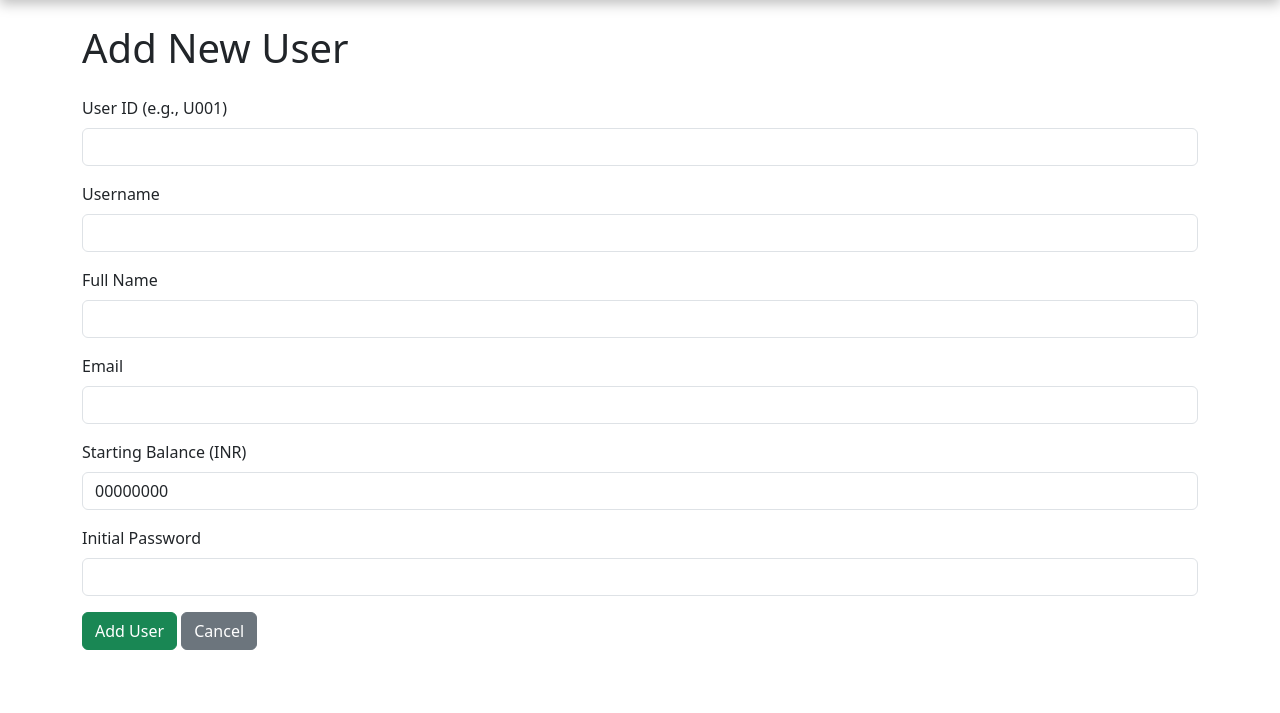
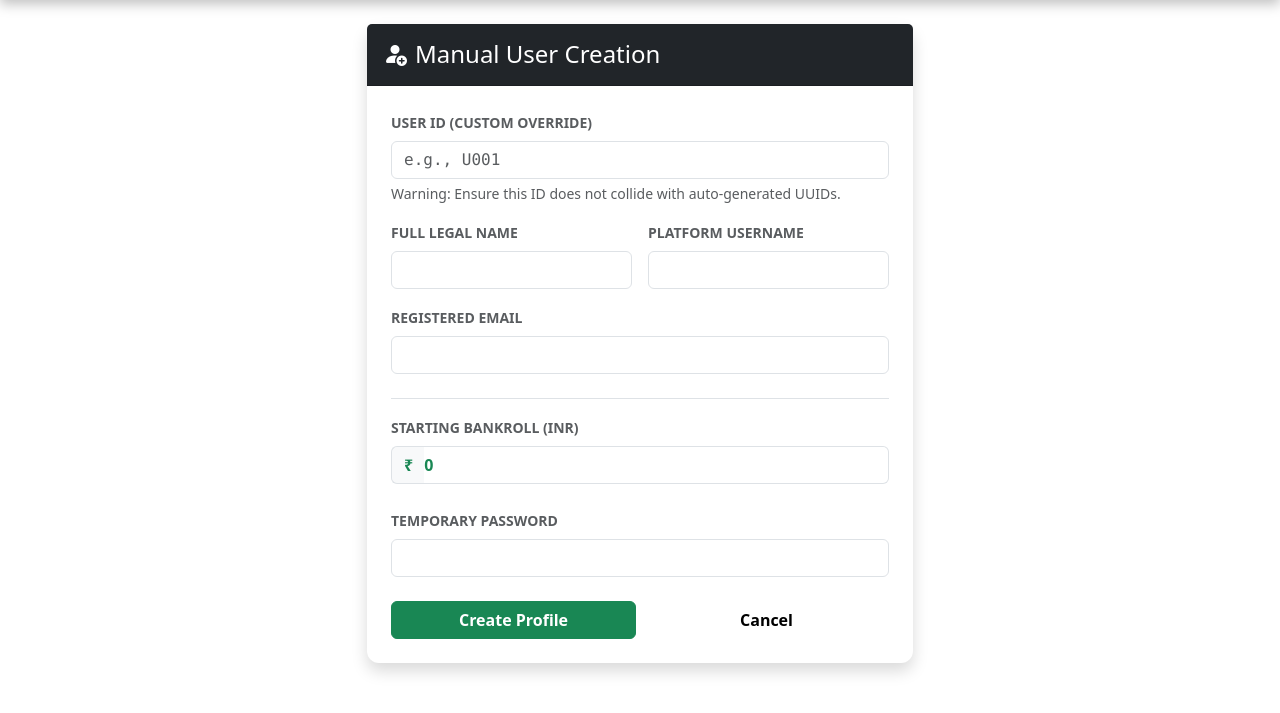
Before and after one commit to parthmistry903/land-options-trading, a Flask app: template templates/add_user.html in a window 1280 px wide. Shown: the part 56-769 px from the top of the page. Run offline with Flask 3, Linux system fonts and the light colour scheme; the template is opened without the code that fills it, so the values that code supplies are empty.

Commit message:
Refactor user addition form layout and fields

```diff
--- a/templates/add_user.html
+++ b/templates/add_user.html
@@ -1,33 +1,51 @@
 {% extends "base.html" %}
 {% block title %}Add User{% endblock %}
 {% block content %}
-<h1 class="mb-4">Add New User</h1>
+<div class="row justify-content-center mt-4">
+    <div class="col-12 col-md-8 col-lg-6">
+        <div class="card shadow border-0">
+            <div class="card-header bg-dark text-white py-3">
+                <h4 class="mb-0"><i class="bi bi-person-fill-add me-2"></i>Manual User Creation</h4>
+            </div>
+            <div class="card-body p-4">
                 <form method="POST">
                     <div class="mb-3">
-        <label for="user_id" class="form-label">User ID (e.g., U001)</label>
-        <input type="text" class="form-control" id="user_id" name="user_id" required>
+                        <label for="user_id" class="form-label text-muted small text-uppercase fw-bold">User ID (Custom Override)</label>
+                        <input type="text" class="form-control font-monospace" id="user_id" name="user_id" placeholder="e.g., U001" required>
+                        <div class="form-text">Warning: Ensure this ID does not collide with auto-generated UUIDs.</div>
+                    </div>
+                    <div class="row g-3 mb-3">
+                        <div class="col-12 col-sm-6">
+                            <label for="full_name" class="form-label text-muted small text-uppercase fw-bold">Full Legal Name</label>
+                            <input type="text" class="form-control" id="full_name" name="full_name" required>
+                        </div>
+                        <div class="col-12 col-sm-6">
+                            <label for="username" class="form-label text-muted small text-uppercase fw-bold">Platform Username</label>
+                            <input type="text" class="form-control" id="username" name="username" required>
+                        </div>
                     </div>
                     <div class="mb-3">
-        <label for="username" class="form-label">Username</label>
-        <input type="text" class="form-control" id="username" name="username" required>
-    </div>
-    <div class="mb-3">
-        <label for="full_name" class="form-label">Full Name</label>
-        <input type="text" class="form-control" id="full_name" name="full_name" required>
-    </div>
-    <div class="mb-3">
-        <label for="email" class="form-label">Email</label>
+                        <label for="email" class="form-label text-muted small text-uppercase fw-bold">Registered Email</label>
                         <input type="email" class="form-control" id="email" name="email" required>
                     </div>
-    <div class="mb-3">
-        <label for="balance_cash" class="form-label">Starting Balance (INR)</label>
-        <input type="number" class="form-control" id="balance_cash" name="balance_cash" value="00000000" required>
+                    <div class="mb-4 border-top pt-3 mt-4">
+                        <label for="balance_cash" class="form-label text-muted small text-uppercase fw-bold text-success">Starting Bankroll (INR)</label>
+                        <div class="input-group">
+                            <span class="input-group-text bg-light border-end-0 text-success fw-bold">₹</span>
+                            <input type="number" class="form-control border-start-0 ps-0 text-success fw-bold" id="balance_cash" name="balance_cash" value="0" required>
                         </div>
-    <div class="mb-3">
-        <label for="password" class="form-label">Initial Password</label>
+                    </div>
+                    <div class="mb-4">
+                        <label for="password" class="form-label text-muted small text-uppercase fw-bold">Temporary Password</label>
                         <input type="password" class="form-control" id="password" name="password" required>
                     </div>
-    <button type="submit" class="btn btn-success">Add User</button>
-    <a href="{{ url_for('list_users') }}" class="btn btn-secondary">Cancel</a>
+                    <div class="d-flex gap-2">
+                        <button type="submit" class="btn btn-success w-100 fw-bold">Create Profile</button>
+                        <a href="{{ url_for('list_users') }}" class="btn btn-light border w-100 fw-bold text-muted">Cancel</a>
+                    </div>
                 </form>
+            </div>
+        </div>
+    </div>
+</div>
 {% endblock %}
```
Lines whose indentation alone changed are shown as unchanged.
